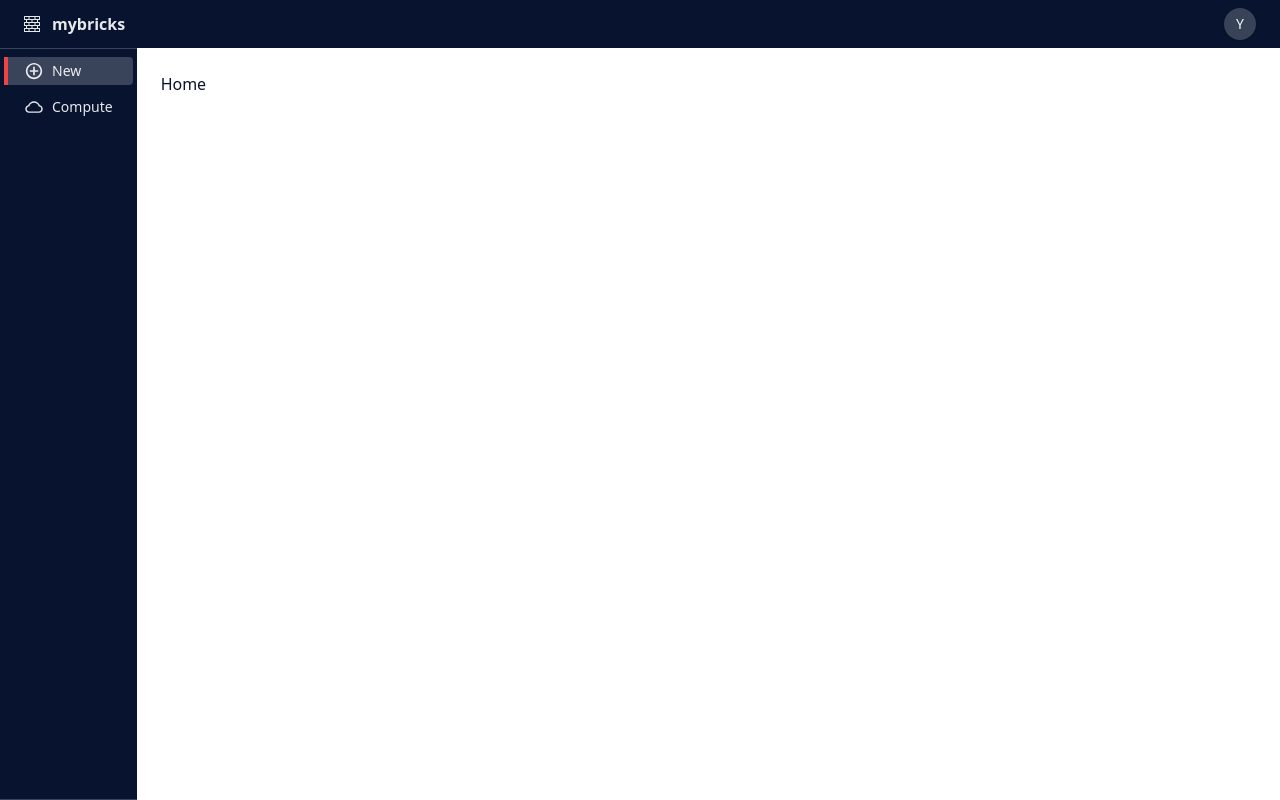
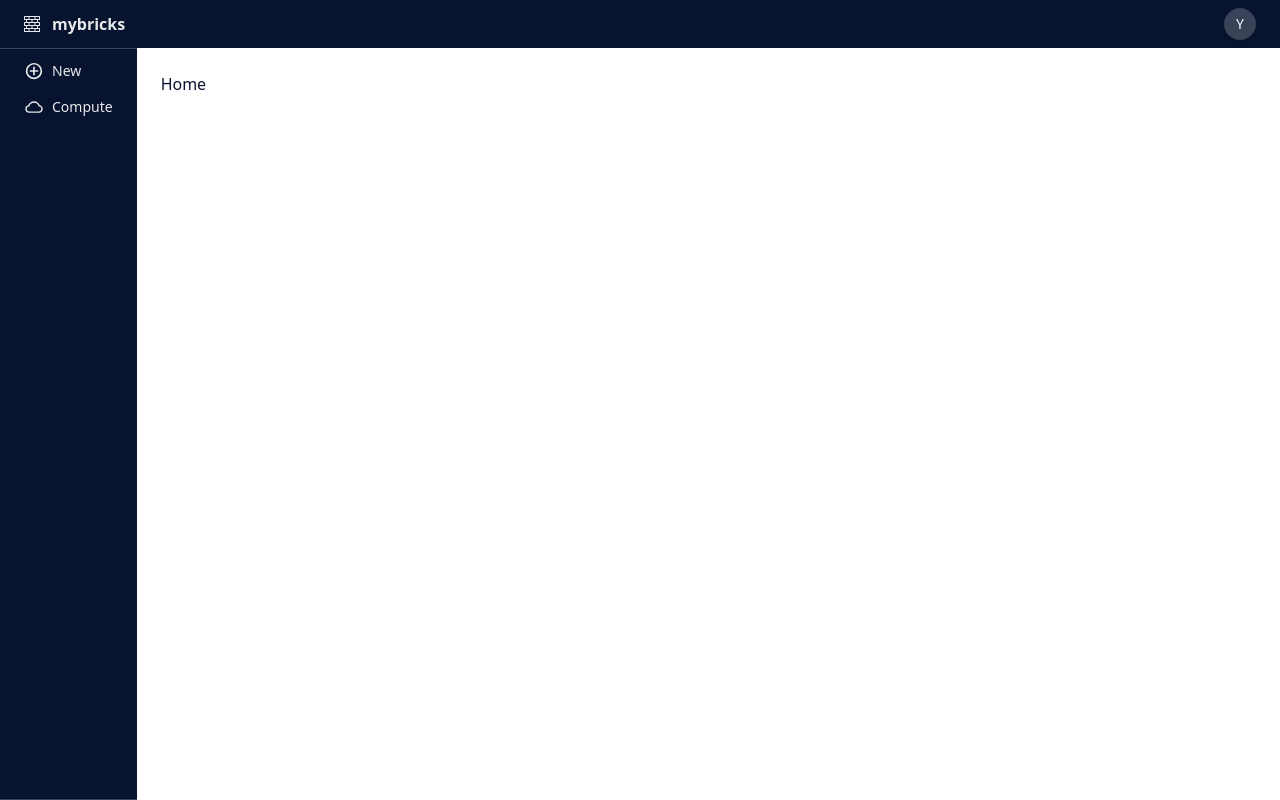
Before and after one commit to yonatan-h/mypache, a React (Vite) app in the folder frontend/: page / in a window 1280 px wide. Built offline with nearby package versions, Linux system fonts and the light colour scheme.

Commit message:
logo for home page link

```diff
--- a/frontend/src/components/layout/Layout.tsx
+++ b/frontend/src/components/layout/Layout.tsx
@@ -1,7 +1,7 @@
 import { AiOutlineCloud } from "react-icons/ai";
 import { BsBricks } from "react-icons/bs";
 import { IoMdAddCircleOutline } from "react-icons/io";
-import { Outlet } from "react-router-dom";
+import { Link, Outlet } from "react-router-dom";
 import { Button } from "../ui/button";
 import NavigationLink from "./NavigationLink";
 
@@ -9,10 +9,13 @@ export default function Layout() {
   return (
     <div className="flex flex-col min-h-screen">
       <div className="px-6 bg-foreground text-background flex justify-between items-center p-2">
-        <div className="flex items-center gap-3 text font-bold text-background/90 ">
+        <Link
+          to="/"
+          className="flex items-center gap-3 text font-bold text-background/90 "
+        >
           <BsBricks />
           mybricks
-        </div>
+        </Link>
         <Button className="bg-background/20 rounded-full w-8 h-8">Y</Button>
       </div>
       <div className="flex-1 flex ">
@@ -21,7 +24,7 @@ export default function Layout() {
              py-2 bg-foreground border-y text-background/90
             border-background/20 flex flex-col gap-2`}
         >
-          <NavigationLink Icon={IoMdAddCircleOutline} title="New" to="/" />
+          <NavigationLink Icon={IoMdAddCircleOutline} title="New" to="/new" />
           <NavigationLink Icon={AiOutlineCloud} title="Compute" to="/compute" />
         </nav>
         <main className="flex-1 p-6">
```
